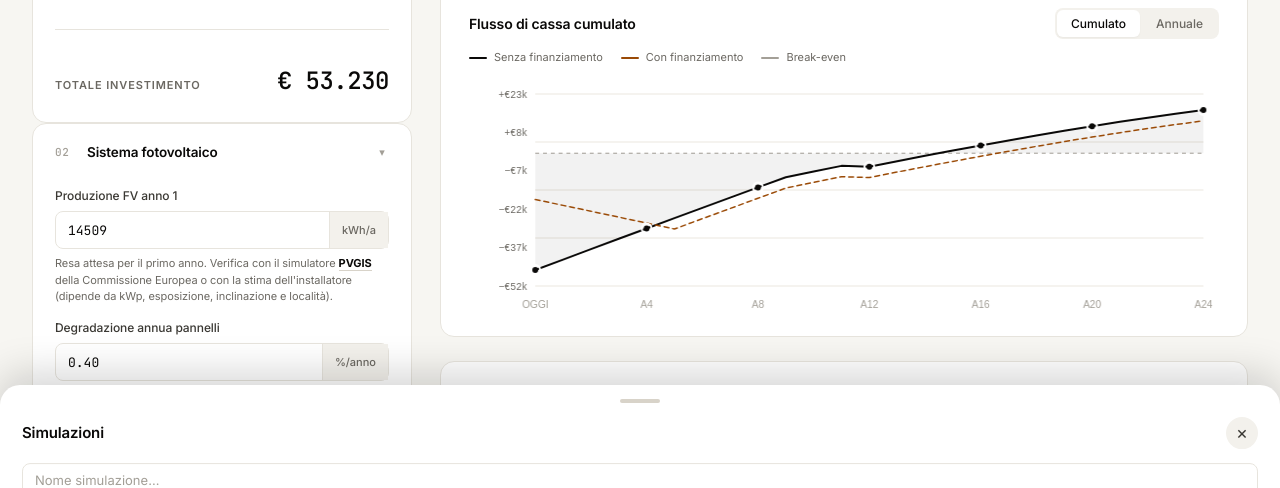
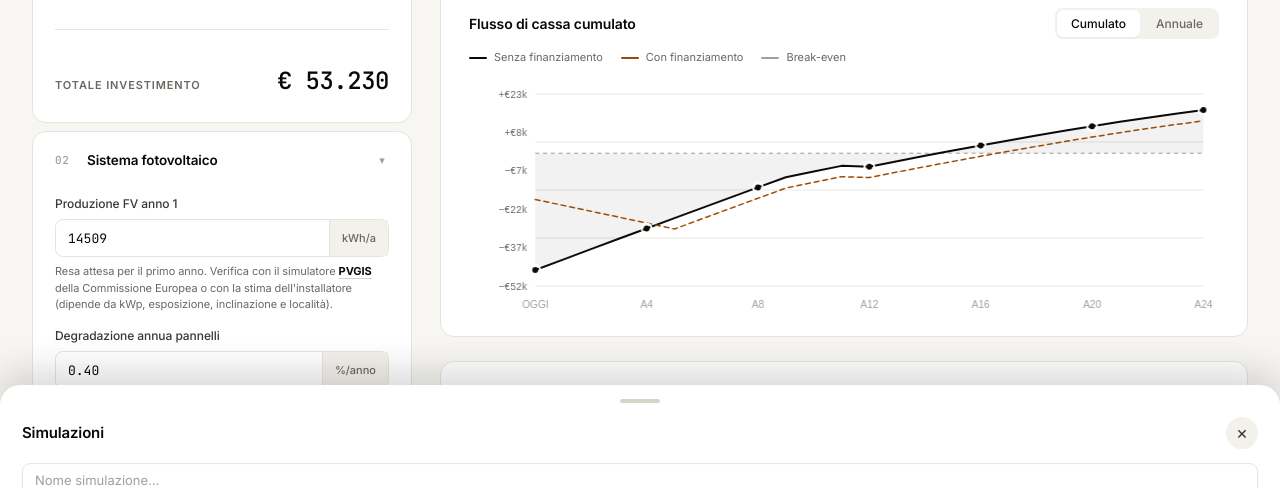
Before and after one commit to ToX82/simulatore-business-plan-fotovoltaico-pompa-di-calore, a plain HTML site: page index.html in a window 1280 px wide. Shown: the part 415-903 px from the top of the page. Drawn offline with Linux system fonts and the light colour scheme.

Commit message:
Fix layout margin

```diff
--- a/index.html
+++ b/index.html
@@ -136,7 +136,7 @@ button,input{font-family:inherit;color:inherit}
 
 /* ─── Layout ──────────────────────────────────────────────── */
 .wrap{
-  max-width:1480px;margin:0 auto;
+  margin:0 auto;
   padding:32px;display:grid;
   grid-template-columns:380px minmax(0,1fr);gap:28px;
   align-items:start;
@@ -151,6 +151,7 @@ button,input{font-family:inherit;color:inherit}
   border:1px solid var(--line);
   border-radius:14px;overflow:hidden;
   transition:border-color .15s var(--ease);
+  margin-bottom: 8px;
 }
 .panel:hover{border-color:var(--line-strong)}
 .ph{
```
